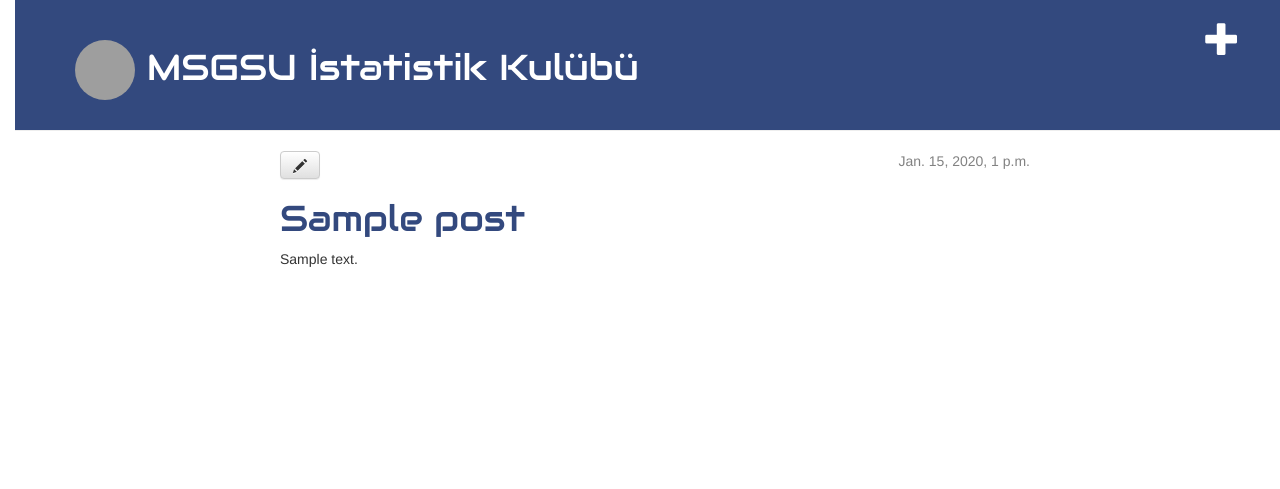
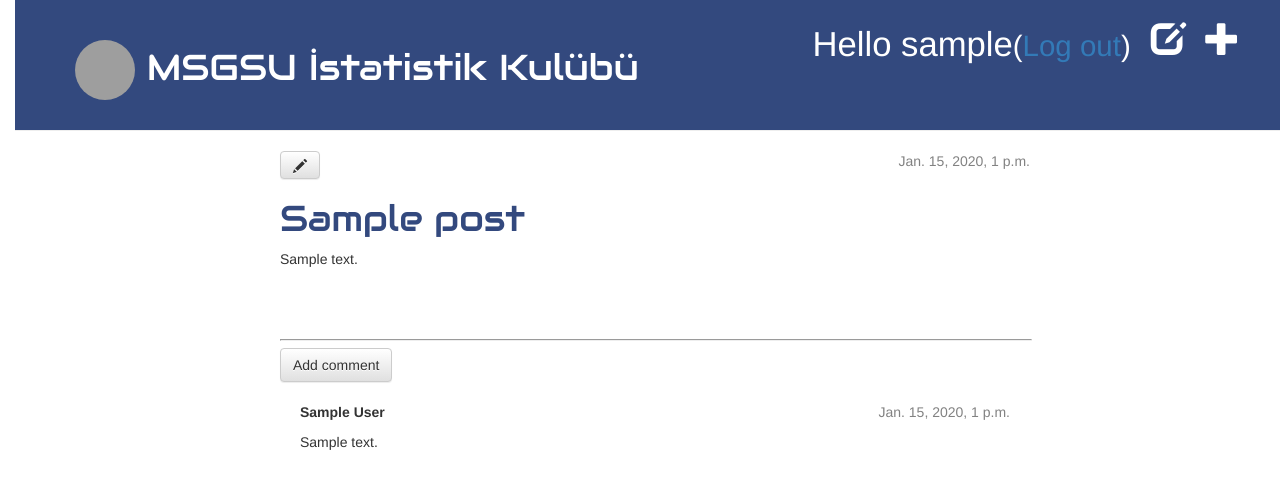
Before and after one commit to metlem/ist-kulup-blog, a Django app: page /post/1/ in a window 1280 px wide; the page is wider, and only the part inside the window is pictured. Shown: the top 489 px of that part. Run offline with Django 3.2, Linux system fonts and the light colour scheme; a user stored in the database is signed in; tables that the repository leaves empty hold one stand-in row (values such as "Sample post"); some libraries are stand-ins or nearby versions; grey boxes are pictures that could not be loaded.

Commit message:
Taslak kaydetme,login olma ve comment ozellikleri eklendi

```diff
--- a/blog/admin.py
+++ b/blog/admin.py
@@ -1,4 +1,5 @@
 from django.contrib import admin
-from .models import Post
+from .models import Post, Comment
 
 admin.site.register(Post)
+admin.site.register(Comment)
--- a/blog/models.py
+++ b/blog/models.py
@@ -13,9 +13,28 @@ class Post(models.Model):
     published_date = models.DateTimeField(
             blank=True, null=True)
 
+
     def publish(self):
         self.published_date = timezone.now()
         self.save()
 
     def __str__(self):
         return self.title
+
+
+class Comment(models.Model):
+    post = models.ForeignKey('blog.Post', related_name='comments')
+    author = models.CharField(max_length=200)
+    text = models.TextField()
+    created_date = models.DateTimeField(default=timezone.now)
+    approved_comment = models.BooleanField(default=False)
+
+    def approve(self):
+        self.approved_comment = True
+        self.save()
+
+    def __str__(self):
+        return self.text
+
+def approved_comments(self):
+    return self.comments.filter(approved_comment=True)
--- a/blog/static/css/blog.css
+++ b/blog/static/css/blog.css
@@ -77,3 +77,7 @@ img{
 h1, #post_title{
 	color: #33497E;
 }
+
+.comment{
+	margin: 20px 20px 20px 20px;
+}
--- a/blog/templates/blog/base.html
+++ b/blog/templates/blog/base.html
@@ -12,17 +12,23 @@
         <div class="page-header">
 
             {% if user.is_authenticated %}
-                <a href="{% url 'post_new' %}" class="top-menu"><span class="glyphicon glyphicon-plus"></span></a>
+            <a href="{% url 'post_new' %}" class="top-menu"><span class="glyphicon glyphicon-plus"></span></a>
+
+            <a href="{% url 'post_draft_list' %}" class="top-menu"><span class="glyphicon glyphicon-edit"></span></a>
+
+            <p class="top-menu">Hello {{ user.username }}<small>(<a href="{% url 'logout' %}">Log out</a>)</small></p>
+
+            {% else %}
+            <a href="{% url 'login' %}" class="top-menu"><span class="glyphicon glyphicon-lock"></span></a>
+
             {% endif %}
-                <h1><a href="/"><img src="https://pbs.twimg.com/profile_images/461876415873712128/YDw9QNvW.jpeg" /></a>  MSGSU İstatistik Kulübü</h1>
-
-
-            </div>
+            <h1><a href="/"><img src="https://pbs.twimg.com/profile_images/461876415873712128/YDw9QNvW.jpeg" /></a>  MSGSU İstatistik Kulübü</h1>
+        </div>
             <div class="content container">
                 <div class="row">
                     <div class="col-md-8">
                     {% block content %}
-                    {% endblock %}
+            {% endblock %}
                     </div>
                 </div>
             </div>
--- a/blog/templates/blog/post_detail.html
+++ b/blog/templates/blog/post_detail.html
@@ -6,9 +6,34 @@
             <div class="date">
                 {{ post.published_date }}
             </div>
+        {% else %}
+            <a class="btn btn-default" href="{% url 'blog.views.post_publish' pk=post.pk %}">Publish</a>
+            <a class="btn btn-default" href="{% url 'post_remove' pk=post.pk %}"><span class="glyphicon glyphicon-remove"></span></a>
         {% endif %}
         <a class="btn btn-default" href="{% url 'post_edit' pk=post.pk %}"><span class="glyphicon glyphicon-pencil"></span></a>
         <h1>{{ post.title }}</h1>
         <p>{{ post.text|linebreaksbr }}</p>
     </div>
+
+
+<hr>
+<a class="btn btn-default" href="{% url 'add_comment_to_post' pk=post.pk %}">Add comment</a>
+{% for comment in post.comments.all %}
+    {% if user.is_authenticated or comment.approved_comment %}
+    <div class="comment">
+        <div class="date">
+            {{ comment.created_date }}
+            {% if not comment.approved_comment %}
+                <a class="btn btn-default" href="{% url 'comment_remove' pk=comment.pk %}"><span class="glyphicon glyphicon-remove"></span></a>
+                <a class="btn btn-default" href="{% url 'comment_approve' pk=comment.pk %}"><span class="glyphicon glyphicon-ok"></span></a>
+            {% endif %}
+        </div>
+        <strong>{{ comment.author }}</strong>
+        <p>{{ comment.text|linebreaks }}</p>
+    </div>
+    {% endif %}
+{% empty %}
+    <p>No comments here yet :(</p>
+{% endfor %}
+
 {% endblock %}
--- a/blog/templates/blog/post_list.html
+++ b/blog/templates/blog/post_list.html
@@ -8,8 +8,9 @@
             <div class="date">
                 {{ post.published_date }}
             </div>
-            <h1><a href="{% url 'post_detail' pk=post.pk %}" target="_blank" id="post_title">{{ post.title }}</a></h1>
+            <h1><a href="{% url 'blog.views.post_detail' pk=post.pk %}" target="_blank" id="post_title">{{ post.title }}</a></h1>
             <p>{{ post.text|linebreaksbr }}</p>
+            <a href="{% url 'blog.views.post_detail' pk=post.pk %}" target="blank">Comments: {{ post.comments.count }}</a>
             <hr>
         </div>
     {% endfor %}
--- a/blog/urls.py
+++ b/blog/urls.py
@@ -6,4 +6,10 @@ urlpatterns = [
     url(r'^post/(?P<pk>[0-9]+)/$', views.post_detail, name='post_detail'),
     url(r'^post/new/$', views.post_new, name='post_new'),
     url(r'^post/(?P<pk>[0-9]+)/edit/$', views.post_edit, name='post_edit'),
+    url(r'^drafts/$', views.post_draft_list, name='post_draft_list'),
+    url(r'^post/(?P<pk>\d+)/publish/$', views.post_publish, name='post_publish'),
+    url(r'^post/(?P<pk>\d+)/remove/$', views.post_remove, name='post_remove'),
+    url(r'^post/(?P<pk>\d+)/comment/$', views.add_comment_to_post, name='add_comment_to_post'),
+    url(r'^comment/(?P<pk>\d+)/approve/$', views.comment_approve, name='comment_approve'),
+	url(r'^comment/(?P<pk>\d+)/remove/$', views.comment_remove, name='comment_remove'),
 ]
--- a/blog/views.py
+++ b/blog/views.py
@@ -1,9 +1,13 @@
 from django.shortcuts import redirect
 from django.shortcuts import render
 from django.utils import timezone
-from .models import Post
+from .models import Post, Comment
 from django.shortcuts import render, get_object_or_404
-from .forms import PostForm
+from .forms import PostForm, CommentForm
+from django.contrib.auth.decorators import login_required
+
+
+
 
 def post_list(request):
 	posts=Post.objects.filter(published_date__lte=timezone.now()).order_by('published_date')
@@ -13,19 +17,23 @@ def post_detail(request, pk):
     post = get_object_or_404(Post, pk=pk)
     return render(request, 'blog/post_detail.html', {'post': post})
 
+
+@login_required
 def post_new(request):
     if request.method == "POST":
         form = PostForm(request.POST)
         if form.is_valid():
             post = form.save(commit=False)
             post.author = request.user
-            post.published_date = timezone.now()
+            #post.published_date = timezone.now()
             post.save()
             return redirect('blog.views.post_detail', pk=post.pk)
     else:
         form = PostForm()
     return render(request, 'blog/post_edit.html', {'form': form})
 
+
+@login_required
 def post_edit(request, pk):
     post = get_object_or_404(Post, pk=pk)
     if request.method == "POST":
@@ -33,7 +41,7 @@ def post_edit(request, pk):
         if form.is_valid():
             post = form.save(commit=False)
             post.author = request.user
-            post.published_date= timezone.now()
+            #post.published_date= timezone.now()
             post.save()
             return redirect('blog.views.post_detail', pk=post.pk)
     else:
@@ -41,6 +49,52 @@ def post_edit(request, pk):
     return render(request, 'blog/post_edit.html', {'form': form})
 
 
+@login_required
+def post_draft_list(request):
+        posts = Post.objects.filter(published_date__isnull=True).order_by('created_date')
+        return render(request, 'blog/post_draft_list.html', {'posts': posts})
+
+
+@login_required
+def post_publish(request, pk):
+        post = get_object_or_404(Post, pk=pk)
+        post.publish()
+        return redirect('blog.views.post_detail', pk=pk)
+
+
+@login_required
+def post_remove(request, pk):
+    post = get_object_or_404(Post, pk=pk)
+    post.delete()
+    return redirect('blog.views.post_list')
+
+def add_comment_to_post(request, pk):
+    post = get_object_or_404(Post, pk=pk)
+    if request.method == "POST":
+        form = CommentForm(request.POST)
+        if form.is_valid():
+            comment = form.save(commit=False)
+            comment.post = post
+            comment.save()
+            return redirect('blog.views.post_detail', pk=post.pk)
+    else:
+        form = CommentForm()
+    return render(request, 'blog/add_comment_to_post.html', {'form': form})
+
+@login_required
+def comment_approve(request, pk):
+    comment = get_object_or_404(Comment, pk=pk)
+    comment.approve()
+    return redirect('blog.views.post_detail', pk=comment.post.pk)
+
+@login_required
+def comment_remove(request, pk):
+    comment = get_object_or_404(Comment, pk=pk)
+    post_pk = comment.post.pk
+    comment.delete()
+    return redirect('blog.views.post_detail', pk=post_pk)
+
+
 
 
 # Create your views here.
--- a/mysite/settings.py
+++ b/mysite/settings.py
@@ -102,3 +102,4 @@ USE_TZ = True
 
 STATIC_URL = '/static/'
 STATIC_ROOT = os.path.join(BASE_DIR, 'static')
+LOGIN_REDIRECT_URL = '/'
--- a/mysite/urls.py
+++ b/mysite/urls.py
@@ -1,7 +1,12 @@
-from django.conf.urls import include, url
+from django.conf.urls import include, url, patterns
+from django.contrib.auth import views
+
 from django.contrib import admin
+admin.autodiscover()
 
-urlpatterns = [
+urlpatterns = patterns('',
     url(r'^admin/', include(admin.site.urls)),
+    url(r'^accounts/login/$', views.login, name='login'),
+    url(r'^accounts/logout/$', views.logout, name='logout', kwargs={'next_page': '/'}),
     url(r'', include('blog.urls')),
-]
+)
```
Also changed, not shown: blog/forms.py (+7 -1 lines), blog/templates/blog/add_comment_to_post.html (added, +9 -0 lines), blog/templates/blog/post_draft_list.html (added, +11 -0 lines), blog/templates/registration/login.html (added, +26 -0 lines), blog/migrations/0002_comment.py (added), blog/templates/blog/Picture/logo.jpg (deleted).
